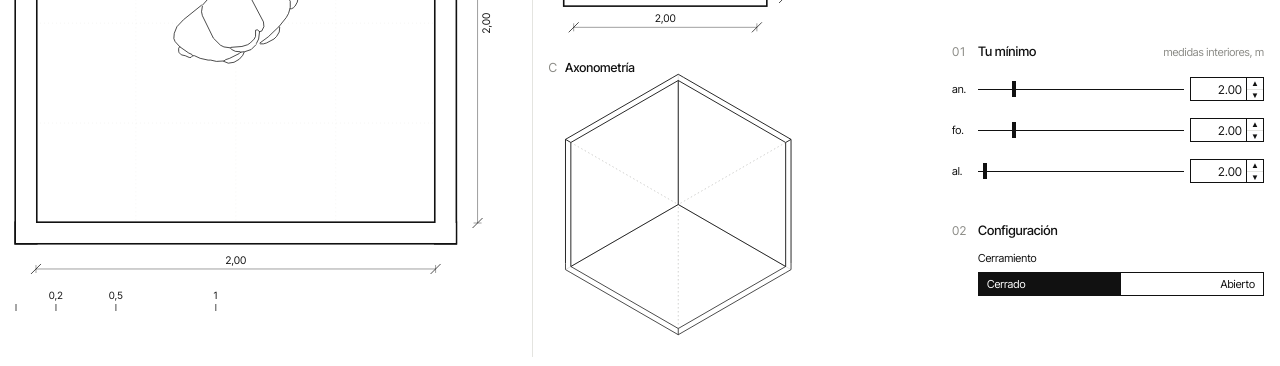
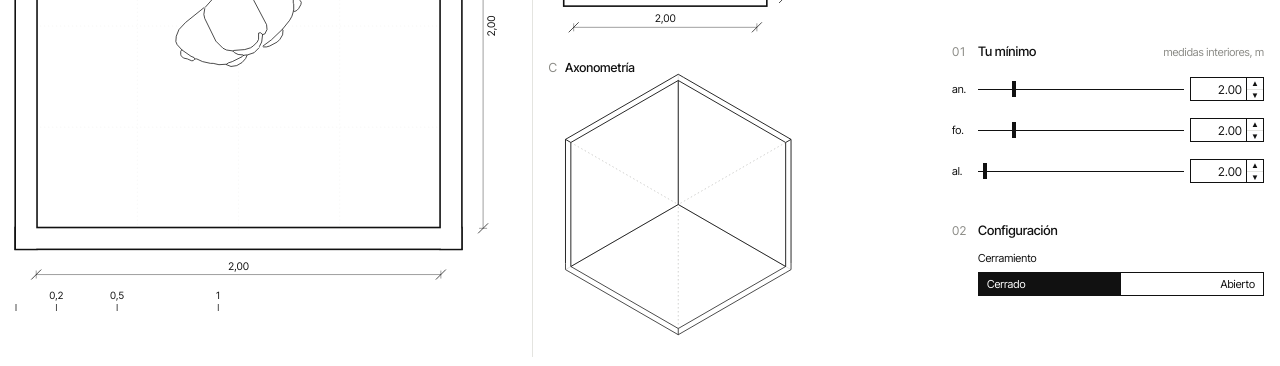
Before and after one commit to KoldoFG/BAI-Lab-Minimum-Maximum, a plain HTML site: page index.html in a window 1280 px wide. Shown: the part 305-671 px from the top of the page. Drawn offline with Linux system fonts and the light colour scheme.

Commit message:
Add files via upload

```diff
--- a/index.html
+++ b/index.html
@@ -1180,8 +1180,10 @@ function escalaComun(sp,svP,ew,ed,ext){ const svS=$("#svSec"); if(!svS) return n
   /* la planta tiene su propia escala: un marco cuadrado fijo (el de 10 × 10 m) que la estancia llena con su mayor medida en planta;
      la estancia se apoya en la esquina inferior izquierda del marco (lado O y lado S quietos).
      La sección queda a escala fija: la que hace caber 10 m de ancho por 10 m de alto en su lámina */
-  const LIM=10, top=64, F=Math.max(60,Math.min(W-xP-70, H-top-134));
-  const sP=F/Math.max(sp.w+lP+ext.E,sp.d+ext.N+ext.S,.1)*.999, oyP=top+F-(sp.d+ext.S)*sP;
+  /* el marco cuenta el dibujo entero, muros y nichos incluidos: arriba no pasa del rótulo (top) y abajo deja sitio a la cota sin tocar la escala gráfica (H−104) */
+  const eN=Math.max(cer&&!sinMuro(sp,"N")?MURO:0,ext.N), eS=Math.max(cer&&!sinMuro(sp,"S")?MURO:0,ext.S), eE=Math.max(cer&&!sinMuro(sp,"E")?MURO:0,ext.E);
+  const LIM=10, top=64, F=Math.max(60,Math.min(W-xP-70, H-104-top));
+  const sP=F/Math.max(sp.w+lP+eE,sp.d+eN+eS,.1)*.999, oyP=top+F-(sp.d+eS)*sP;
   /* sección: marco fijo (el que ocupaba 10 × 10 m); la estancia lo llena siempre con su mayor medida, crezca o mengüe */
   const m10=Math.min((Ws-xS-50)/(lS+LIM+q.exS.E+.1),(Hs-92)/(LIM+.3))*LIM, sS=m10/Math.max(sp.w+lS+q.exS.E+.1,sp.h+.3,.1);
   ESC.comun={sel:S.sel+"|"+S.mode,s:sS,oxS:xS+lS*sS}; return {s:sP,yb:null,oxP:xP+lP*sP,oyP}; }
```
